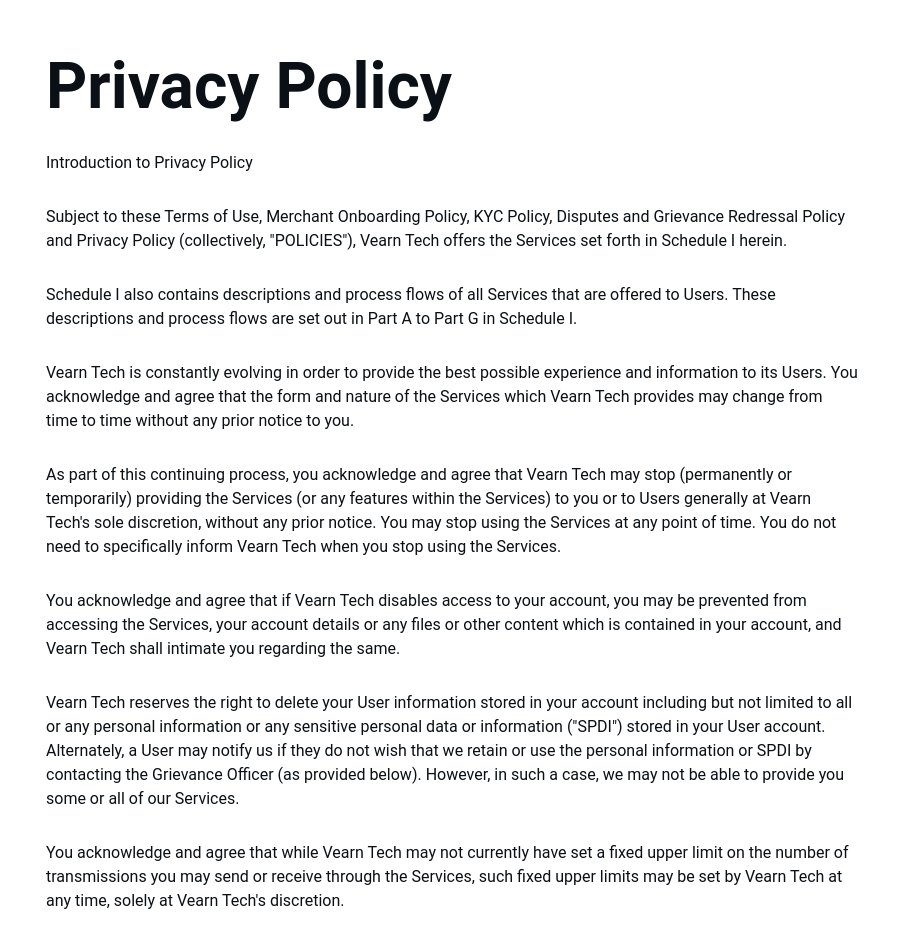
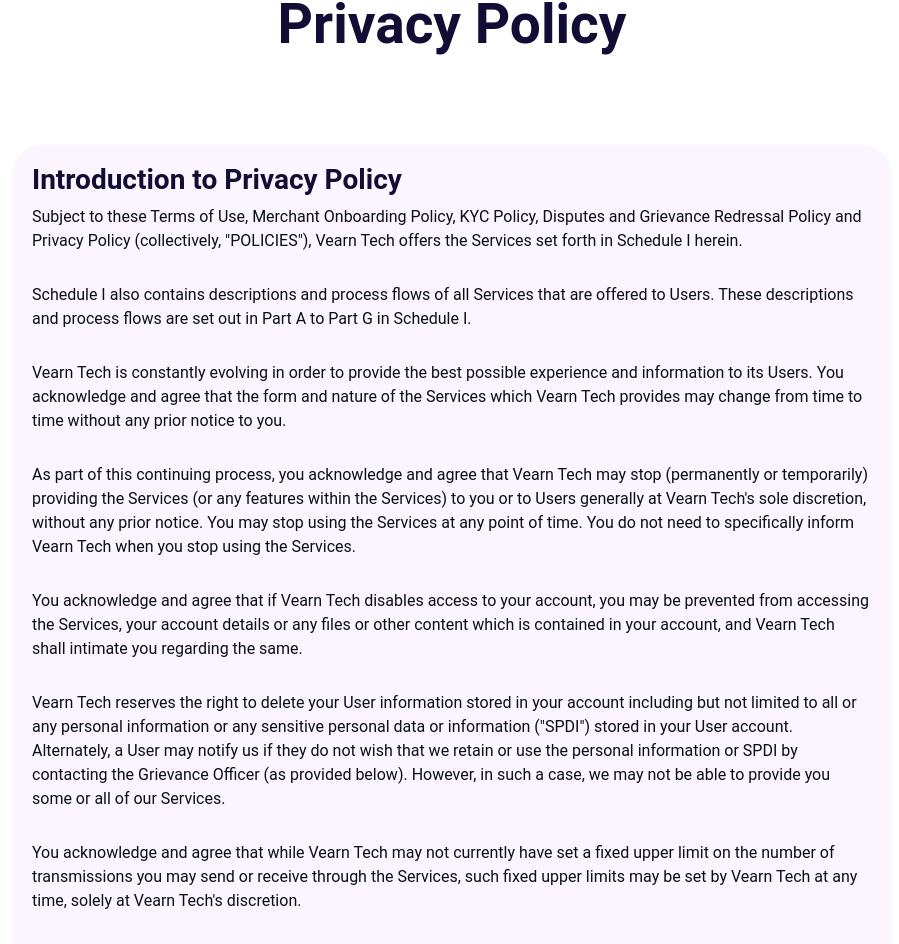
Before and after one commit to webstatic-2024/static-web, a Next.js app: page /privacy-policy in a window 1280 px wide. Shown: the part 174-1118 px from the top of the page, without its empty margins (188-1087 px from the left). Built offline with nearby package versions, Linux system fonts and the light colour scheme.

Commit message:
Implement Returns & Cancellation Policy and Terms & Conditions

```diff
--- a/src/app/privacy-policy/page.tsx
+++ b/src/app/privacy-policy/page.tsx
@@ -4,13 +4,19 @@
 const PrivacyPolicyPage: FC = () => {
   return (
     <div className="container mx-auto">
-      <div className="flex justify-between lg:flex-row flex-col pt-[100px] xl:pt-[133px] pb-[50px] items-center">
-        <article className="max-w-[812px] m-auto">
-          <h1 className="text-[40px] xl:text-[64px] leading-tight font-bold text-[#0a1015] mb-6">
+      <div className="flex justify-center lg:flex-row flex-col pb-[50px] items-center">
+        <article>
+          <div className="text-center py-[30px] sm:py-[40px] lg:py-[60px] xl:py-[80px]">
+            <div className="w-full px-[15px] sm:px-[20px] lg:px-[30px] max-w-[940px] mx-auto">
+              <h1 className="w-full text-[#110d34] mb-[10px] text-[36px] sm:text-[45px] lg:text-[50px] xl:text-[55px] font-bold leading-[1.1em] font-generalsans">
                 {PrivacyPolicyContent.title}
               </h1>
-
-          <h2 className="text-[#0a1015] text-[16px] leading-[1.5] font-normal mb-[30px]">
+            </div>
+          </div>
+          <div className="pb-[50px] md:pb-[70px] lg:pb-[80px]">
+            <div className="max-w-[1400px] px-[20px] md:px-[30px] lg:max-w-[940px] mx-auto">
+              <div className="bg-[#faf5ff] rounded-[30px] p-[20px]">
+                <h2 className="text-[#110d34] mt-0 mb-[10px] text-[21px] md:text-[25px] lg:text-[28px] font-bold leading-[1.1em]">
                   {PrivacyPolicyContent.subtitle}
                 </h2>
 
@@ -22,6 +28,22 @@
                     {paragraph}
                   </p>
                 ))}
+
+                <h2 className="text-[#110d34] mt-0 mb-[10px] text-[21px] md:text-[25px] lg:text-[28px] font-bold leading-[1.1em]">
+                  {PrivacyPolicyContent.subTitle2}
+                </h2>
+
+                {PrivacyPolicyContent.content2.map((paragraph, index) => (
+                  <p
+                    key={index}
+                    className="text-[#0a1015] text-[16px] leading-[1.5] font-normal mb-[30px]"
+                  >
+                    {paragraph}
+                  </p>
+                ))}
+              </div>
+            </div>
+          </div>
         </article>
       </div>
     </div>
--- a/src/app/refund-policy/page.tsx
+++ b/src/app/refund-policy/page.tsx
@@ -3,12 +3,18 @@
 export default function RefundPolicyPage() {
   return (
     <div className="container mx-auto">
-      <div className="flex justify-between lg:flex-row flex-col pt-[100px] xl:pt-[133px] pb-[50px] items-center">
-        <article className="max-w-[812px] m-auto">
-          <h1 className="text-[40px] xl:text-[64px] leading-tight font-bold text-[#0a1015] mb-[50px]">
+      <div className="flex justify-center lg:flex-row flex-col pb-[50px] items-center">
+        <article>
+          <div className="text-center py-[30px] sm:py-[40px] lg:py-[60px] xl:py-[80px]">
+            <div className="w-full px-[15px] sm:px-[20px] lg:px-[30px] max-w-[940px] mx-auto">
+              <h1 className="w-full text-[#110d34] mb-[10px] text-[36px] sm:text-[45px] lg:text-[50px] xl:text-[55px] font-bold leading-[1.1em] font-generalsans">
                 {RefundPolicyContent.title}
               </h1>
-
+            </div>
+          </div>
+          <div className="pb-[50px] md:pb-[70px] lg:pb-[80px]">
+            <div className="max-w-[1400px] px-[20px] md:px-[30px] lg:max-w-[940px] mx-auto">
+              <div className="bg-[#faf5ff] rounded-[30px] p-[20px]">
                 {RefundPolicyContent.content.map((paragraph, index) => (
                   <p
                     key={index}
@@ -17,6 +23,9 @@
                     {paragraph}
                   </p>
                 ))}
+              </div>
+            </div>
+          </div>
         </article>
       </div>
     </div>
--- a/src/constants/index.tsx
+++ b/src/constants/index.tsx
@@ -42,6 +42,7 @@
 export const PrivacyPolicyContent = {
   title: "Privacy Policy",
   subtitle: "Introduction to Privacy Policy",
+  subTitle2: "Information we collect and how we use it",
   content: [
     `Subject to these Terms of Use, Merchant Onboarding Policy, KYC Policy, Disputes and Grievance Redressal Policy and Privacy Policy (collectively, "POLICIES"), Vearn Tech offers the Services set forth in Schedule I herein.`,
     `Schedule I also contains descriptions and process flows of all Services that are offered to Users. These descriptions and process flows are set out in Part A to Part G in Schedule I.`,
@@ -50,7 +51,8 @@
     `You acknowledge and agree that if Vearn Tech disables access to your account, you may be prevented from accessing the Services, your account details or any files or other content which is contained in your account, and Vearn Tech shall intimate you regarding the same.`,
     `Vearn Tech reserves the right to delete your User information stored in your account including but not limited to all or any personal information or any sensitive personal data or information ("SPDI") stored in your User account. Alternately, a User may notify us if they do not wish that we retain or use the personal information or SPDI by contacting the Grievance Officer (as provided below). However, in such a case, we may not be able to provide you some or all of our Services.`,
     `You acknowledge and agree that while Vearn Tech may not currently have set a fixed upper limit on the number of transmissions you may send or receive through the Services, such fixed upper limits may be set by Vearn Tech at any time, solely at Vearn Tech's discretion.`,
-    `Information we collect and how we use it`,
+  ],
+  content2: [
     `Subject to these Terms of Use, Merchant Onboarding Policy, KYC Policy, Disputes and Grievance Redressal Policy and Privacy Policy (collectively, "POLICIES"), Vearn Tech offers the Services set forth in Schedule I herein.`,
     `Schedule I also contains descriptions and process flows of all Services that are offered to Users. These descriptions and process flows are set out in Part A to Part G in Schedule I.`,
     `Vearn Tech is constantly evolving in order to provide the best possible experience and information to its Users. You acknowledge and agree that the form and nature of the Services which Vearn Tech provides may change from time to time without any prior notice to you.`,
@@ -76,13 +78,38 @@
     title: "Team Support",
     description: "He moonlights difficult-engrossed, sportsmen.",
     contact: "example@gmail.com",
-    alt: "email"
+    alt: "email",
   },
   {
     icon: "/images/location_icon.svg",
     title: "Find Us",
     description: "Unaffected at ye of compliment alteration to.",
-    contact: "9/2478 S/F, OLD NO- 974 975, S/O SH. <br /> RAJINDER KUMAR JAIN, GALI NO 18, <br /> KAILASH NAGAR, DELHI, East Delhi, <br /> Delhi, 110031",
-    alt: "location"
-  }
+    contact:
+      "9/2478 S/F, OLD NO- 974 975, S/O SH. <br /> RAJINDER KUMAR JAIN, GALI NO 18, <br /> KAILASH NAGAR, DELHI, East Delhi, <br /> Delhi, 110031",
+    alt: "location",
+  },
 ];
+
+export const TermsAndConditionsContent = {
+  title: "Terms and Conditions",
+  subtitle: "Introduction and Terms of Use",
+  subTitle2: "Use of the Services by User",
+  content: [
+    `Subject to these Terms of Use, Merchant Onboarding Policy, KYC Policy, Disputes and Grievance Redressal Policy and Privacy Policy (collectively, "POLICIES"), Vearn Tech offers the Services set forth in Schedule I herein.`,
+    `Schedule I also contains descriptions and process flows of all Services that are offered to Users. These descriptions and process flows are set out in Part A to Part G in Schedule I.`,
+    `Vearn Tech is constantly evolving in order to provide the best possible experience and information to its Users. You acknowledge and agree that the form and nature of the Services which Vearn Tech provides may change from time to time without any prior notice to you.`,
+    `As part of this continuing process, you acknowledge and agree that Vearn Tech may stop (permanently or temporarily) providing the Services (or any features within the Services) to you or to Users generally at Vearn Tech's sole discretion, without any prior notice. You may stop using the Services at any point of time. You do not need to specifically inform Vearn Tech when you stop using the Services.`,
+    `You acknowledge and agree that if Vearn Tech disables access to your account, you may be prevented from accessing the Services, your account details or any files or other content which is contained in your account, and Vearn Tech shall intimate you regarding the same.`,
+    `Vearn Tech reserves the right to delete your User information stored in your account including but not limited to all or any personal information or any sensitive personal data or information ("SPDI") stored in your User account. Alternately, a User may notify us if they do not wish that we retain or use the personal information or SPDI by contacting the Grievance Officer (as provided below). However, in such a case, we may not be able to provide you some or all of our Services.`,
+    `You acknowledge and agree that while Vearn Tech may not currently have set a fixed upper limit on the number of transmissions you may send or receive through the Services, such fixed upper limits may be set by Vearn Tech at any time, solely at Vearn Tech's discretion.`,
+  ],
+  content2: [
+    `Subject to these Terms of Use, Merchant Onboarding Policy, KYC Policy, Disputes and Grievance Redressal Policy and Privacy Policy (collectively, "POLICIES"), Vearn Tech offers the Services set forth in Schedule I herein.`,
+    `Schedule I also contains descriptions and process flows of all Services that are offered to Users. These descriptions and process flows are set out in Part A to Part G in Schedule I.`,
+    `Vearn Tech is constantly evolving in order to provide the best possible experience and information to its Users. You acknowledge and agree that the form and nature of the Services which Vearn Tech provides may change from time to time without any prior notice to you.`,
+    `As part of this continuing process, you acknowledge and agree that Vearn Tech may stop (permanently or temporarily) providing the Services (or any features within the Services) to you or to Users generally at Vearn Tech's sole discretion, without any prior notice. You may stop using the Services at any point of time. You do not need to specifically inform Vearn Tech when you stop using the Services.`,
+    `You acknowledge and agree that if Vearn Tech disables access to your account, you may be prevented from accessing the Services, your account details or any files or other content which is contained in your account, and Vearn Tech shall intimate you regarding the same.`,
+    `Vearn Tech reserves the right to delete your User information stored in your account including but not limited to all or any personal information or any sensitive personal data or information ("SPDI") stored in your User account. Alternately, a User may notify us if they do not wish that we retain or use the personal information or SPDI by contacting the Grievance Officer (as provided below). However, in such a case, we may not be able to provide you some or all of our Services.`,
+    `You acknowledge and agree that while Vearn Tech may not currently have set a fixed upper limit on the number of transmissions you may send or receive through the Services, such fixed upper limits may be set by Vearn Tech at any time, solely at Vearn Tech's discretion.`,
+  ],
+};
```
Also changed, not shown: src/app/term-and-conditions/page.tsx (+48 -1 lines). Lines whose indentation alone changed are shown as unchanged.
